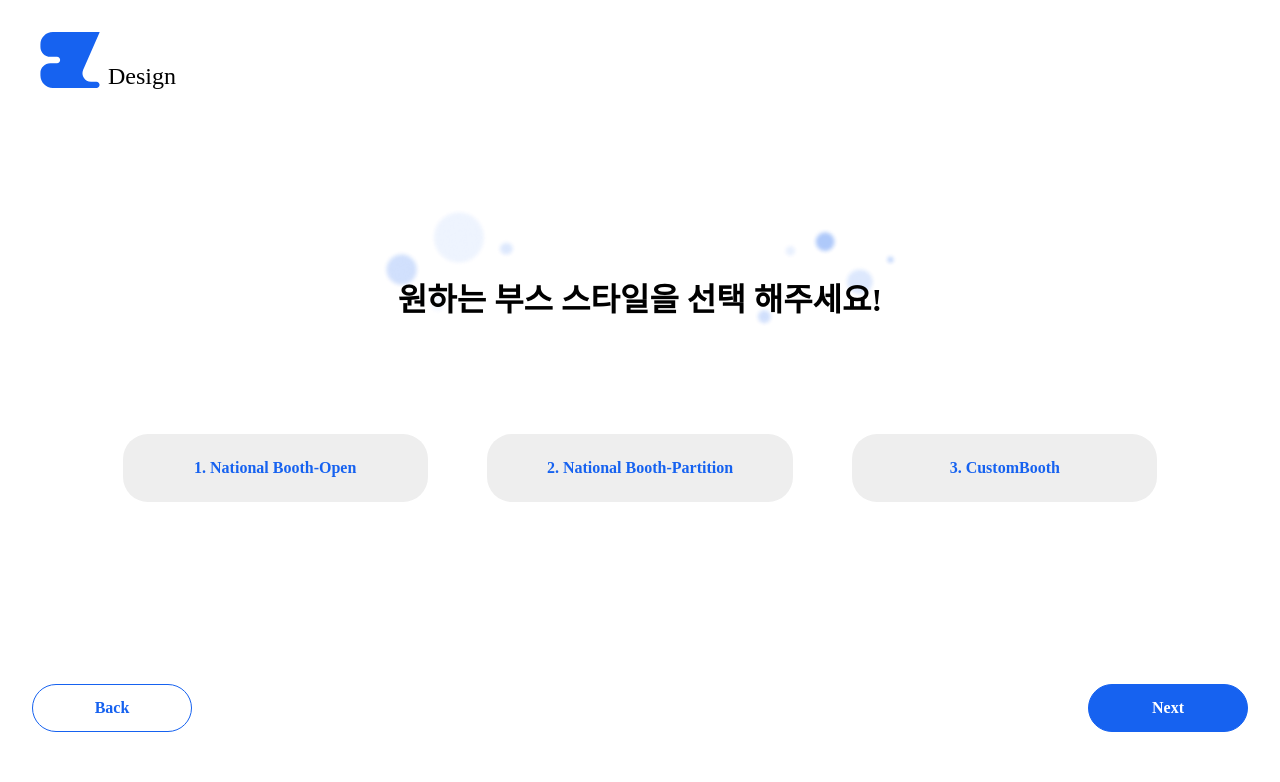
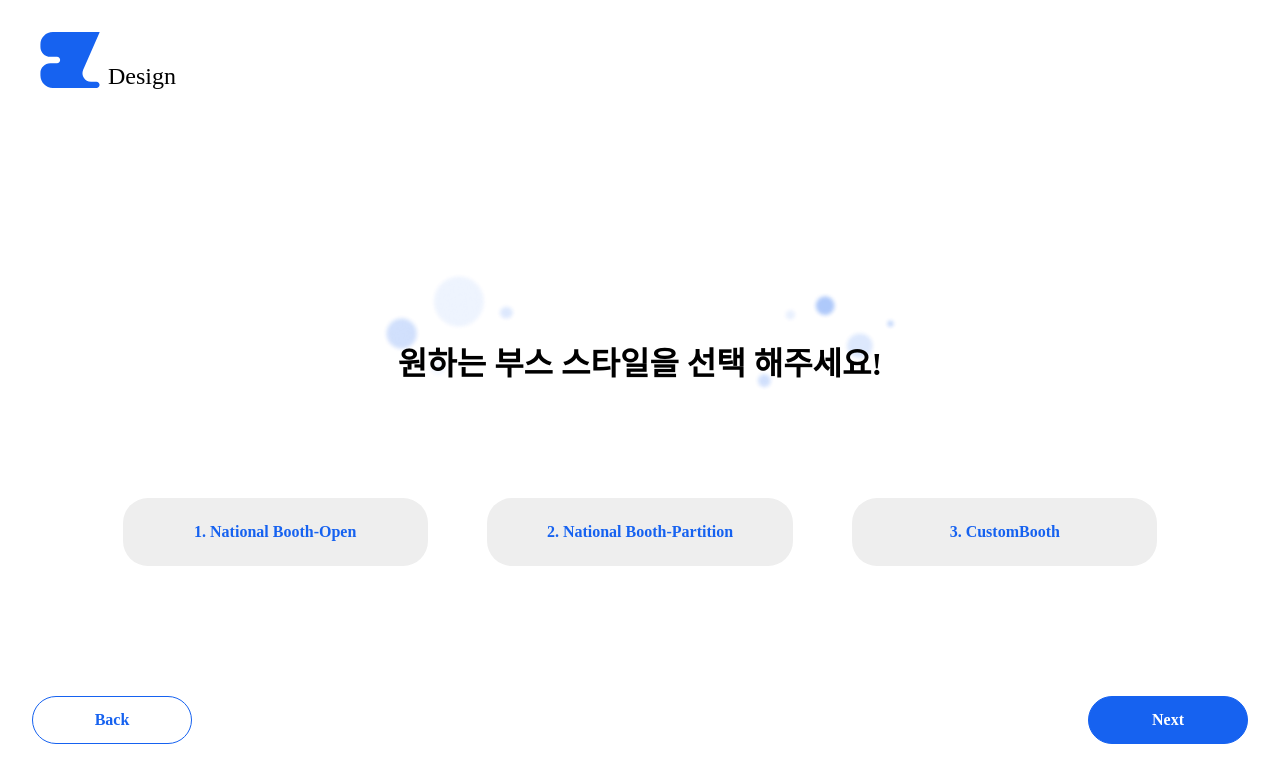
Before and after one commit to Gotkwondo/EZbooth_FE, a React (Create React App) app in the folder ezbooth/: page /newproject in a window 1280 px wide. Shown: the top 782 px of the page. Built offline with nearby package versions, Linux system fonts and the light colour scheme; a web font is replaced by a local one.

Commit message:
✨ feat(쿼리스트링 연결 및 컴포넌트 구조 수정): 쿼리스트링을 이용한 사용자 선택 전달 & 푸터 컴포넌트의 구조 변경(페이지 컴포넌트에서 렌더링)

```diff
--- a/ezbooth/src/App.tsx
+++ b/ezbooth/src/App.tsx
@@ -2,13 +2,15 @@ import React from 'react';
 import './App.css';
 import { Routes, Route } from 'react-router-dom';
 import Home from 'pages/Home';
-import ProjectCreate from 'pages/ProjectCreate';
+import ProjectCreate from 'pages/SelectBoothStyle';
+import SelectCountry from 'pages/SelectCountry';
 
 function App() {
   return (
     <Routes>
       <Route path="/" element={<Home />}></Route>
       <Route path='/newproject' element={<ProjectCreate />}></Route>
+      <Route path='/country' element={<SelectCountry />}></Route>
     </Routes>
   );
 }
--- a/ezbooth/src/components/Home/HomeContent.tsx
+++ b/ezbooth/src/components/Home/HomeContent.tsx
@@ -3,15 +3,14 @@ import styled from 'styled-components';
 import MainTitle from './MainTitle';
 import TitleLogoIMG from 'assets/componentLogos/TitleLogo.png';
 import ButtonComponent from 'components/modules/ButtonComponent';
-import Btn from 'components/modules/Btn';
-// import { Link } from 'react-router-dom';
+import { selectServiceInterface } from 'types/selectBoothType';
 
-const HomeContent = () => {
-  const [selectType, setSelectType] = useState({
-    manage: false,
-    create: false
-  });
+interface HomeContentInterface {
+  infoSetter: React.Dispatch<React.SetStateAction<selectServiceInterface>>;
+  info: selectServiceInterface;
+}
 
+const HomeContent = ({infoSetter, info}: HomeContentInterface) => {
   return (
     <Wrapper>
       <ContentWrapper>
@@ -19,38 +18,29 @@ const HomeContent = () => {
           <MainTitle imgSrc={TitleLogoIMG}>의 기능을 무료 체험 해보세요!</MainTitle>
         </ContentArea>
         <ContentArea>
-          <ButtonArea onClick={() => setSelectType({manage: true, create: false})}>
+          <ButtonArea onClick={() => infoSetter({manage: true, create: false})}>
             <ButtonComponent
               title='프로젝트 관리하기'
               description='문제를 실시간으로 피드백하고 일정을 관리해보세요!'
-              checked={selectType.manage}
+              checked={info.manage}
             />
           </ButtonArea>
-          <ButtonArea onClick={() => setSelectType({manage: false, create: true})}>
+          <ButtonArea onClick={() => infoSetter({manage: false, create: true})}>
             <ButtonComponent
               title='10초만에 부스 기획 설계 제안서 만들어보기'
               description='공간에 따른 부스 디자인부터 모델링과 제안서까지 빠르게 만들어보세요!'
-              checked={selectType.create}
+              checked={info.create}
             />
           </ButtonArea>
         </ContentArea>
       </ContentWrapper>
-      <FooterWrapper>
-        {/* <Link to='/d'> */}
-          <Btn>
-            Back
-          </Btn>
-        {/* </Link> */}
-
-        <Btn checked={selectType.create || selectType.manage}>Next</Btn>
-      </FooterWrapper>
     </Wrapper>
   );
 };
 
 const Wrapper = styled.div`
   width: 100%;
-  height: calc(100dvh - 10.5rem);
+  height: calc(100dvh - 18.5rem);
   display: flex;
   flex-direction: column;
   align-items: center;
@@ -80,13 +70,4 @@ const ButtonArea = styled.div`
   border-radius: 20px;
 `;
 
-const FooterWrapper = styled.div`
-  margin-top: 2rem;
-  width: 100%;
-  height: 6rem;
-  display: flex;
-  justify-content: space-between;
-  align-items: center;
-`
-
 export default HomeContent;
--- a/ezbooth/src/components/ProjectCreate/SelectBooth.tsx
+++ b/ezbooth/src/components/ProjectCreate/SelectBooth.tsx
@@ -1,10 +1,10 @@
 import React from 'react';
 import MainTitle from 'components/Home/MainTitle';
 import styled from 'styled-components';
-import TitleLogoIMG from 'assets/componentLogos/TitleLogo.png';
 import ButtonComponent from 'components/modules/ButtonComponent';
-import { boothStyleInterface, selectInfoType } from 'types/selectBoothType';
+import { boothStyleInterface,  } from 'types/selectBoothType';
 import Btn from 'components/modules/Btn';
+import { Link } from 'react-router-dom';
 
 interface SelectBoothInterface {
   infoSetter: React.Dispatch<React.SetStateAction<boothStyleInterface>>,
@@ -19,35 +19,26 @@ const SelectBooth = ({ infoSetter, boothStyle }: SelectBoothInterface) => {
           <MainTitle>원하는 부스 스타일을 선택 해주세요!</MainTitle>
         </ContentArea>
         <ContentArea>
-          <ButtonArea onClick={() => infoSetter({...boothStyle, style:'National_Open'})}>
+          <ButtonArea onClick={() => infoSetter({...boothStyle, style:'national_open'})}>
             <ButtonComponent
               description='1. National Booth-Open'
-              checked={boothStyle.style === 'National_Open'}
+              checked={boothStyle.style === 'national_open'}
             />
           </ButtonArea>
-          <ButtonArea onClick={() => infoSetter({...boothStyle, style:'National_Partition'})}>
+          <ButtonArea onClick={() => infoSetter({...boothStyle, style:'national_partition'})}>
             <ButtonComponent
               description='2. National Booth-Partition'
-              checked={boothStyle.style === 'National_Partition'}
+              checked={boothStyle.style === 'national_partition'}
             />
           </ButtonArea>
-          <ButtonArea onClick={() => infoSetter({...boothStyle, style:'Custom'})}>
+          <ButtonArea onClick={() => infoSetter({...boothStyle, style:'custom'})}>
             <ButtonComponent
               description='3. CustomBooth'
-              checked={boothStyle.style === 'Custom'}
+              checked={boothStyle.style === 'custom'}
             />
           </ButtonArea>
         </ContentArea>
       </ContentWrapper>
-      <FooterWrapper>
-        {/* <Link to='/d'> */}
-          <Btn>
-            Back
-          </Btn>
-        {/* </Link> */}
-
-        <Btn checked={boothStyle ? true : false}>Next</Btn>
-      </FooterWrapper>
     </Wrapper>
   )
 };
@@ -85,13 +76,13 @@ const ButtonArea = styled.div`
   align-items: center;
 `;
 
-const FooterWrapper = styled.div`
-  margin-top: 2rem;
-  width: 100%;
-  height: 6rem;
-  display: flex;
-  justify-content: space-between;
-  align-items: center;
-`
+// const FooterWrapper = styled.div`
+//   margin-top: 2rem;
+//   width: 100%;
+//   height: 6rem;
+//   display: flex;
+//   justify-content: space-between;
+//   align-items: center;
+// `
 
 export default SelectBooth;
--- a/ezbooth/src/components/modules/Btn.tsx
+++ b/ezbooth/src/components/modules/Btn.tsx
@@ -4,9 +4,10 @@ import { mainBlue, btnBase } from 'styles/color';
 
 interface BtnInterface {
   /** 버튼 컴포넌트의 텍스트 */
-  children: string,
+  children: string;
   /** 선택 사항에 따른 UI 변화를 구고자 하는 버튼 생성시 선택여부(boolean)을 전달 */
-  checked?: boolean
+  checked?: boolean;
+  onClickFn?:  React.MouseEventHandler<HTMLButtonElement>;
 }
 
 /**
@@ -15,14 +16,14 @@ interface BtnInterface {
  * @param {boolean} props.checked - 선택 사항에 따른 UI 변화를 구고자 하는 버튼 생성시 선택여부(boolean)을 전달
  * @returns
  */
-const Btn = ({ children, checked }: BtnInterface) => {
+const Btn = ({ children, checked, onClickFn }: BtnInterface) => {
   return (
     checked === undefined ?
-      <Wrapper>
+      <Wrapper onClick={onClickFn}>
         {children}
       </Wrapper>
       :
-      <CheckedWrapper checked={checked}>
+      <CheckedWrapper checked={checked} onClick={onClickFn}>
         {children}
       </CheckedWrapper>
   )
--- a/ezbooth/src/pages/Home.tsx
+++ b/ezbooth/src/pages/Home.tsx
@@ -1,15 +1,41 @@
-import React from 'react';
+import React, { useState } from 'react';
 import MainHeader from 'components/Header/MainHeader';
 import HomeContent from 'components/Home/HomeContent';
+import Btn from 'components/modules/Btn';
+import { Link } from 'react-router-dom';
+import styled from 'styled-components';
+import { selectServiceInterface } from 'types/selectBoothType';
 
 const Home = () => {
+  const [selectType, setSelectType] = useState<selectServiceInterface>({
+    manage: false,
+    create: false
+  });
 
   return (
     <>
       <MainHeader />
-      <HomeContent />
+      <HomeContent info={selectType} infoSetter={setSelectType} />
+      <FooterWrapper>
+        <Btn>
+          Back
+        </Btn>
+        <Link to={selectType.create || selectType.manage ? `/newproject?type=${selectType.create ? 'create' : 'manage'}` : '/'}>
+          <Btn checked={selectType.create || selectType.manage}>Next</Btn>
+        </Link>
+
+      </FooterWrapper>
     </>
   )
 };
 
+const FooterWrapper = styled.div`
+  margin-top: 2rem;
+  width: 100%;
+  height: 6rem;
+  display: flex;
+  justify-content: space-between;
+  align-items: center;
+`;
+
 export default Home;
--- a/ezbooth/src/pages/ProjectCreate.tsx
+++ /dev/null
@@ -1,38 +0,0 @@
-import React, { useState } from 'react';
-import MainHeader from 'components/Header/MainHeader';
-import SelectBooth from 'components/ProjectCreate/SelectBooth';
-import styled from 'styled-components';
-import { selectInfoType, boothStyleInterface } from 'types/selectBoothType';
-import Btn from 'components/modules/Btn';
-
-const ProjectCreate = () => {
-  const [boothStyle, setBoothStyle] = useState<boothStyleInterface>({
-    style: undefined,
-    clear: false
-  });
-  const [country, setCountry] = useState<string | undefined>(undefined);
-  const [selectedInfo, setSelectedInfo] = useState<selectInfoType>({
-    country: undefined,
-    convention: {
-      name: undefined,
-      hall: undefined,
-    },
-    booth: undefined,
-  }) // 여기는 분리 및 세분화를 통해 여러 useState로 나누어 관리하자
-
-  return (
-    <>
-      <MainHeader title='Design'/>
-      <ContentsWrapper>
-        <SelectBooth infoSetter={setBoothStyle} boothStyle={boothStyle} />
-      </ContentsWrapper>
-    </>
-  )
-};
-
-const ContentsWrapper = styled.div`
-  width: 100%;
-  height: calc(100dvh - 10.5rem);
-`
-
-export default ProjectCreate;
--- /dev/null
+++ b/ezbooth/src/pages/SelectBoothStyle.tsx
@@ -0,0 +1,60 @@
+import React, { useState } from 'react';
+import MainHeader from 'components/Header/MainHeader';
+import SelectBooth from 'components/ProjectCreate/SelectBooth';
+import styled from 'styled-components';
+import { boothStyleInterface } from 'types/selectBoothType';
+import { Link, useLocation, useSearchParams } from 'react-router-dom';
+import Btn from 'components/modules/Btn';
+
+const SelectBoothStyle = () => {
+  // const [searchParams, setSearchParams] = useSearchParams();
+  const [boothStyle, setBoothStyle] = useState<boothStyleInterface>({
+    style: undefined,
+    clear: false
+  });
+  // const [country, setCountry] = useState<string | undefined>(undefined);
+  // const [selectedInfo, setSelectedInfo] = useState<selectInfoType>({
+  //   country: undefined,
+  //   convention: {
+  //     name: undefined,
+  //     hall: undefined,
+  //   },
+  //   booth: undefined,
+  // }) // 여기는 분리 및 세분화를 통해 여러 useState로 나누어 관리하자
+
+  return (
+    <>
+      <MainHeader title='Design'/>
+      <ContentsWrapper>
+        <SelectBooth infoSetter={setBoothStyle} boothStyle={boothStyle} />
+      </ContentsWrapper>
+
+      <FooterWrapper>
+        <Link to='/'>
+          <Btn>
+            Back
+          </Btn>
+        </Link>
+        <Link to={`/country?type=create&style=${boothStyle.style}`}>
+          <Btn checked={boothStyle ? true : false}>Next</Btn>
+        </Link>
+      </FooterWrapper>
+    </>
+  )
+};
+
+const ContentsWrapper = styled.div`
+  width: 100%;
+  height: calc(100dvh - 18.5rem);
+`;
+
+const FooterWrapper = styled.div`
+  margin-top: 2rem;
+  width: 100%;
+  height: 6rem;
+  display: flex;
+  justify-content: space-between;
+  align-items: center;
+`;
+
+export default SelectBoothStyle;
--- /dev/null
+++ b/ezbooth/src/pages/SelectCountry.tsx
@@ -0,0 +1,47 @@
+import React, { useState } from 'react';
+import MainHeader from 'components/Header/MainHeader';
+import SelectBooth from 'components/ProjectCreate/SelectBooth';
+import styled from 'styled-components';
+import { boothStyleInterface } from 'types/selectBoothType';
+import { Link, useLocation, useSearchParams } from 'react-router-dom';
+import Btn from 'components/modules/Btn';
+
+const SelectCountry = () => {
+  // const [searchParams, setSearchParams] = useSearchParams();
+  const [country, setCountry] = useState<string | undefined>(undefined);
+
+  return (
+    <>
+      <MainHeader title='Design' />
+      <ContentsWrapper>
+        {/* <SelectBooth infoSetter={setCountry} boothStyle={country} /> */}
+      </ContentsWrapper>
+      <FooterWrapper>
+        <Link to='/'>
+          <Btn>
+            Back
+          </Btn>
+        </Link>
+        <Link to={`/country?type=create`}>
+          <Btn checked={country ? true : false}>Next</Btn>
+        </Link>
+      </FooterWrapper>
+    </>
+  )
+};
+
+const ContentsWrapper = styled.div`
+  width: 100%;
+  height: calc(100dvh - 18.5rem);
+`;
+
+const FooterWrapper = styled.div`
+  margin-top: 2rem;
+  width: 100%;
+  height: 6rem;
+  display: flex;
+  justify-content: space-between;
+  align-items: center;
+`
+
+export default SelectCountry;
```
Also changed, not shown: ezbooth/src/types/selectBoothType.ts (+6 -1 lines).
